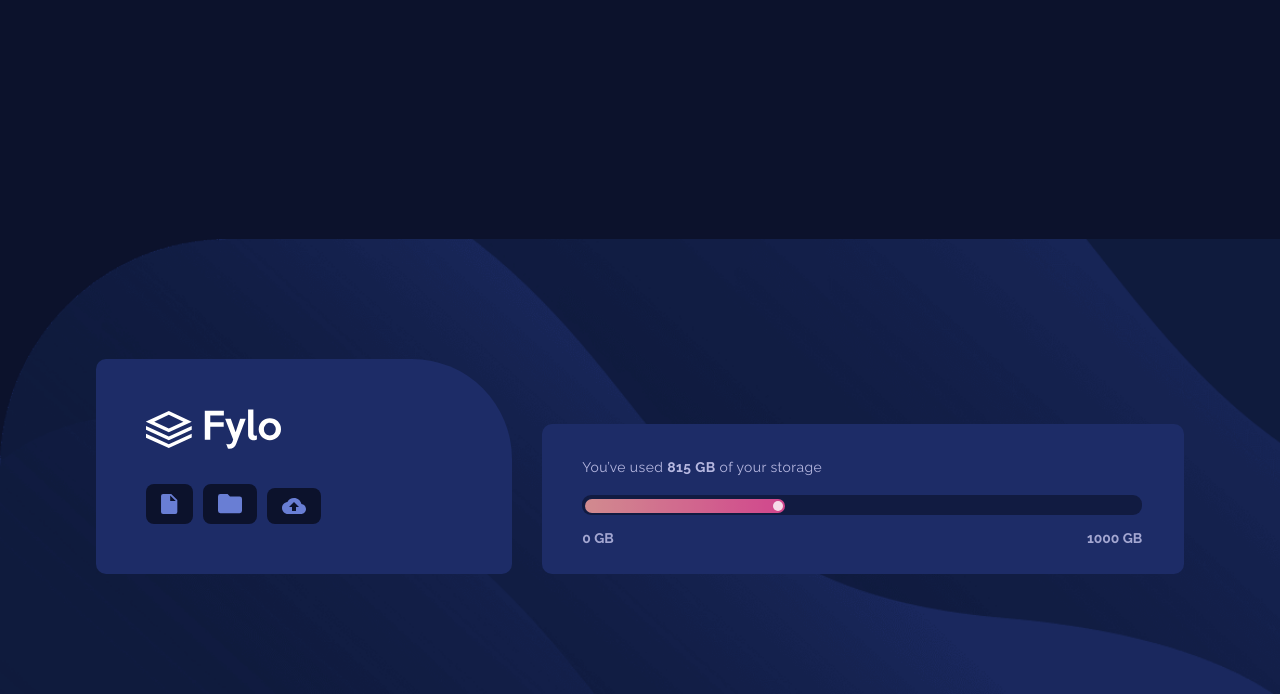
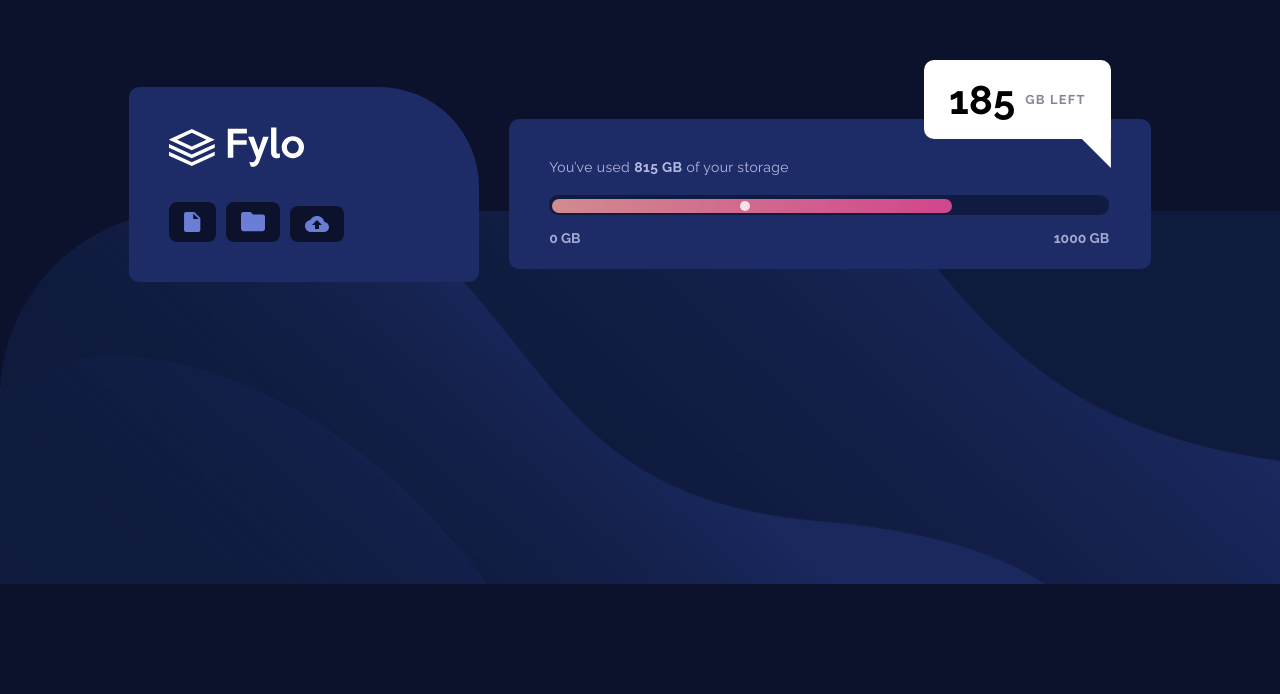
Before and after one commit to Krystal-Melody/data-storage-component, a plain HTML site: page index.html in a window 1280 px wide. Shown: the part 216-910 px from the top of the page. After the commit the page ends 800 px from the top, so only its background shows below. Drawn offline with Linux system fonts and the light colour scheme.

Commit message:
initial commit

```diff
--- a/index.html
+++ b/index.html
@@ -15,6 +15,7 @@
 <body>
 <div class="background">
   <div class="container flex-desktop">
+
   <div class="menu">
     <div class="menu__logo">
       <img src="images/logo.svg">
@@ -39,13 +40,14 @@
       </div>
     </div>
   </div>
-  <div class="gigs">
+  <div class="gigs gigs-desktop">
     <span class="gigs__number">185</span>
     <span class="gigs__text">gb left</span>
   </div>
     </div>
+    </div>
    </div>
-  </div>
+
 
 
 </body>
--- a/style.css
+++ b/style.css
@@ -1,5 +1,8 @@
 body {
     margin: 0;
+    background-image: url(images/bg-mobile.png);
+    background-repeat: no-repeat;
+    background-size: cover;
 }
 
 *, *:before, *:after {
@@ -12,11 +15,7 @@ img {
 }
 
 
-/*body {
-    background-image: url(images/bg-mobile.png);
-    background-repeat: no-repeat;
-    background-size: cover;
-}*/
+
 
 
 .container {
@@ -173,45 +172,58 @@ span {
 
 
 body {
-
     background-color: hsl(229, 57%, 11%);
-
 
 }
 
-.background {
 
+body {
     background-image: url(images/bg-desktop.png);
     background-repeat: no-repeat;
-    background-size: cover;
-    transform: translateY(100%);
-    height: 100%;
+    background-size: contain;
+    background-attachment: fixed;
+    background-position: bottom;
+
 }
+
 
  .flex-desktop {
     display: flex;
     gap: 30px;
-    align-items: flex-end;
+    align-items: center;
+    justify-content: center;
+    height: 100vh;
+
+
  }
 
 
 .menu {
     flex-grow: 1;
+    max-width: 350px;
+    padding: 40px 40px;
+
 }
+
  .user-stats {
     align-items: flex-start;
     flex-grow: 2;
     flex-shrink: 0;
-    padding-top: 40px;
-    padding-left: 40px;
-    padding-right: 40px;
+    padding: 50px 40px;
     max-width: 641.75px;
+    position: relative;
  }
+
 
  .user-data p {
     text-align: left;
 
 }
+
+.user-data p::before {
+    width: 400px;
+}
+
  .user-data p::after {
     display: block;
     content: '';
@@ -226,4 +238,27 @@ body {
  .gigs {
     display: none;
  }
+
+
+
+ .gigs-desktop {
+    display: flex;
+    position: absolute;
+    bottom: 130px;
+    right: 40px;
+    align-items: center;
+    border-bottom-right-radius: 0;
+ }
+
+ .gigs-desktop::after {
+    display: block;
+    content: '';
+    height: 30px;
+    width: 60px;
+    background: #fff;
+    position: absolute;
+    top: 78px;
+    right: 0px;
+    clip-path: polygon(100% 0%, 50% 0%, 100% 100%);
+ }
 }
```
Also changed, not shown: 1 other file.
